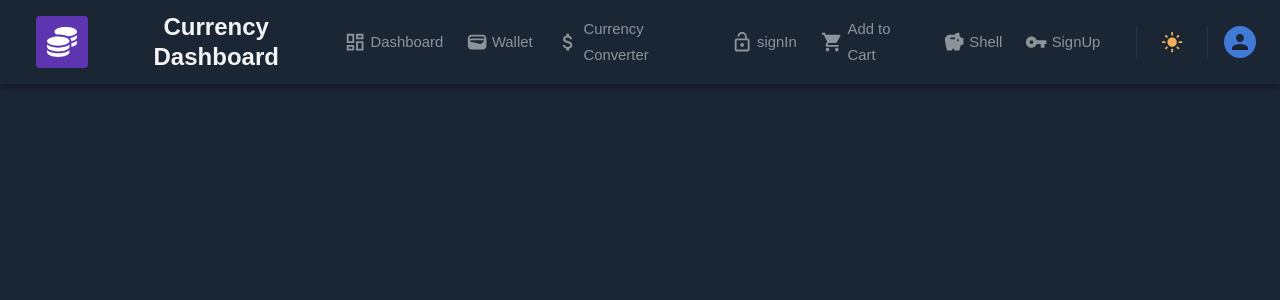
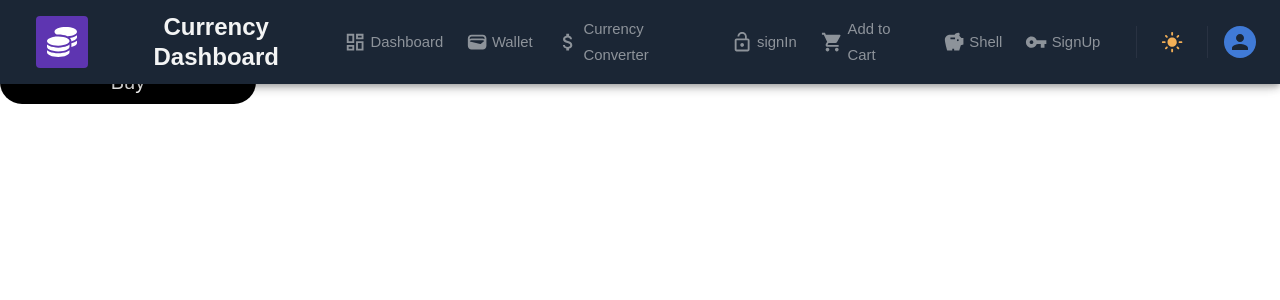
Before and after one commit to CodingMaster612/CapstoneReactJsFrontend-PRO, a React (Create React App) app: page /buy in a window 1280 px wide. Shown: the top 300 px of the page. Built offline with nearby package versions, Linux system fonts and the light colour scheme.

Commit message:
added buy button

```diff
--- a/src/App.js
+++ b/src/App.js
@@ -39,6 +39,7 @@ import Wallet from "./components/pages/Wallet.js";
 import Cart from "./components/pages/cart.js";
 import Shell from './components/pages/ShellCityBank.js';
 import Bank from "./components/pages/BankHomePage.js";
+import Buy from "./components/pages/Buy.js";
 import './App.css';
 
 import { theme as customTheme } from './theme';
@@ -90,6 +91,7 @@ const App = () => {
                 <Route path='/cart' element = {<Cart/>} />
                 <Route path="/bankLogin" element={<Shell/>}/>
                 <Route path='/Bank' element={<Bank/>} />
+                <Route path="/buy" element={<Buy/>} />
               </Routes>
             </Layout>
           </BrowserRouter>
--- a/src/components/reusables/CryptoFile.jsx
+++ b/src/components/pages/Buy.js
@@ -1,21 +1,25 @@
-import React from 'react';
+import React from 'react'
+import BuyCurrencyBox from '../reusables/BuyBox'
+export default function Buy() {
+    return (
+        <div>
+            <header style={HeaderStyle}>
+            <BuyCurrencyBox/>
 
 
-const CryptoTitle = ({data,selected, titlesClicked}) => {
-    const {id, title , rate , icon }= data
+            </header>
+        </div>
 
-    const handleClick= () => titlesClicked(data)
-    return (
-
-       <div onClick={handleClick} className={`card ${selected && 'selected'}`}>
-            <div className="card-body">
-                <div className="coin-icon mb-3">{icon}</div>
-                    <div>{title}</div>
-                    <div>@ {rate}</div>
-                </div>
-            </div>
+    )
+}
+const HeaderStyle = {
+    width: "100%",
+    height: "100vh",
+    // background: `url(${BackgroundImage})`,
+    backgroundPosition: "center",
+    backgroundRepeat: "no-repeat",
+    backgroundSize: "cover",
+    backgroundColor: "white"
 
 
-    );
-};
-export default CryptoTitle
+}
--- a/src/components/reusables/BuyBox.js
+++ b/src/components/reusables/BuyBox.js
@@ -35,10 +35,12 @@ function BuyCurrencyBox() {
     }
 
     return (
-        <div>
 
-        <button className="btn"onClick={submitHandler}/>
+
+            <div className="btn-position-1">
+                <button className="btn" onClick={submitHandler}>Buy</button>
             </div>
+
     )
 }
 
--- a/src/components/reusables/Cart.js
+++ b/src/components/reusables/Cart.js
@@ -74,6 +74,7 @@ function Cart() {
             <div className="btn-position">
                <button className="btn-size" onClick={submitHandler}>Submit</button>
             </div>
+
          </div>
       </div>
 
--- a/src/components/reusables/WalletInfoBox.js
+++ b/src/components/reusables/WalletInfoBox.js
@@ -6,9 +6,9 @@ function WalletInfoBox(props) {
     return (
         <div className='currency-box'>
 
-            <div className="text"><h5>COST:  {props.currency.cost}</h5></div>
+            {/* <div className="text"><h5>COST:  {props.currency.cost}</h5></div>
             <div className="text"><h6>CRYPTO:  {props.currency.crypto}</h6></div>
-            <div className="text"><h7>PAYMENT:  {props.currency.payment}</h7></div>
+            <div className="text"><h7>PAYMENT:  {props.currency.payment}</h7></div> */}
 
             <div className="currency-img" ><img src={props.currency.image} /></div>
 
--- a/src/css/BuyBox.css
+++ b/src/css/BuyBox.css
@@ -1,8 +1,7 @@
-.btn button{
-    width: 100%;
-    position: relative;
-    left: 0px;
-    top: 40px;
-    background-color: aliceblue;
-    color:azure;
+.btn{
+  font-size:20px;
+  background-color: black;
+  color: white;
+  width: 20%;
+  border-radius: 25px;
 }
```
Also changed, not shown: src/text.txt. Lines whose indentation alone changed are shown as unchanged.
